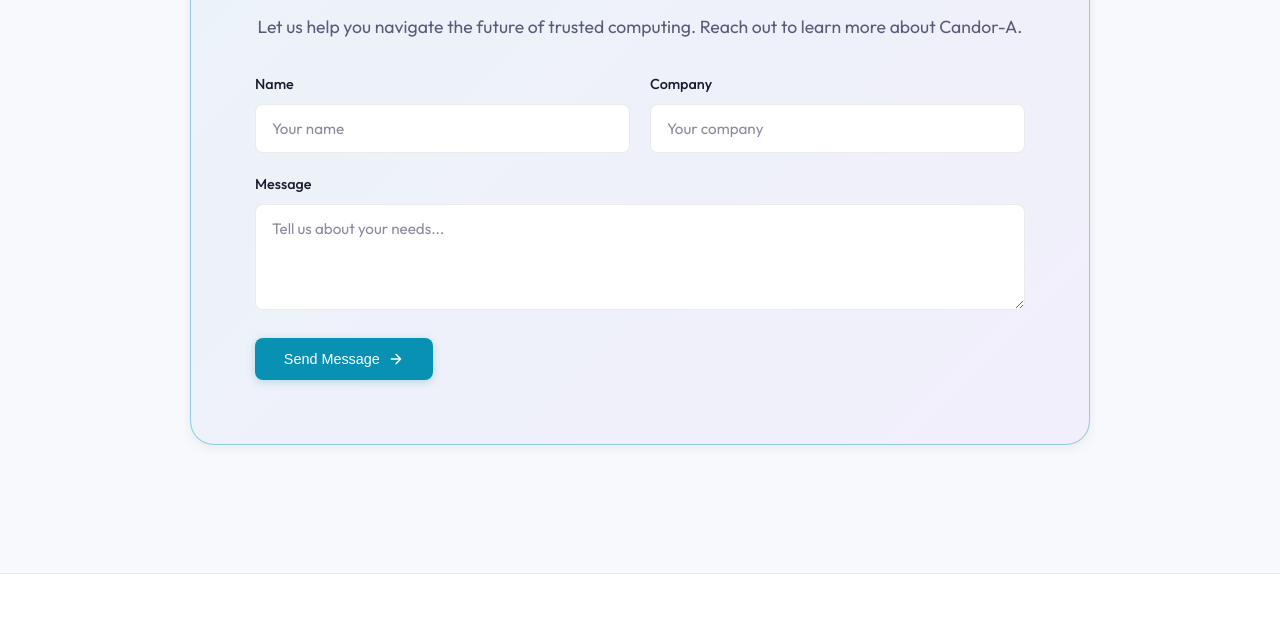
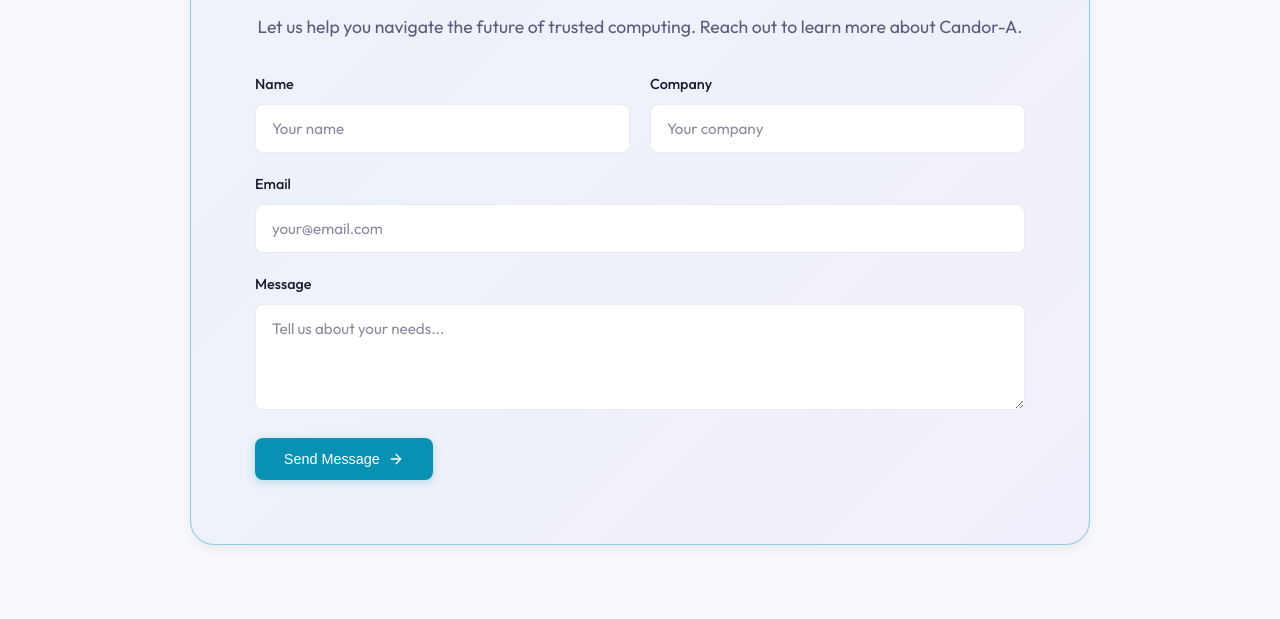
Before and after one commit to candor-a/candor-a.github.io, a plain HTML site: page index.html in a window 1280 px wide. Shown: the part 3975-4594 px from the top of the page. Drawn offline with Linux system fonts and the light colour scheme.

Commit message:
Update index.html

```diff
--- a/index.html
+++ b/index.html
@@ -1172,6 +1172,10 @@
           </div>
         </div>
         <div class="form-group">
+          <label for="email">Email</label>
+          <input type="email" id="email" name="email" placeholder="your@email.com" required>
+        </div>
+        <div class="form-group">
           <label for="message">Message</label>
           <textarea id="message" name="message" placeholder="Tell us about your needs..." rows="4" required></textarea>
         </div>
```
